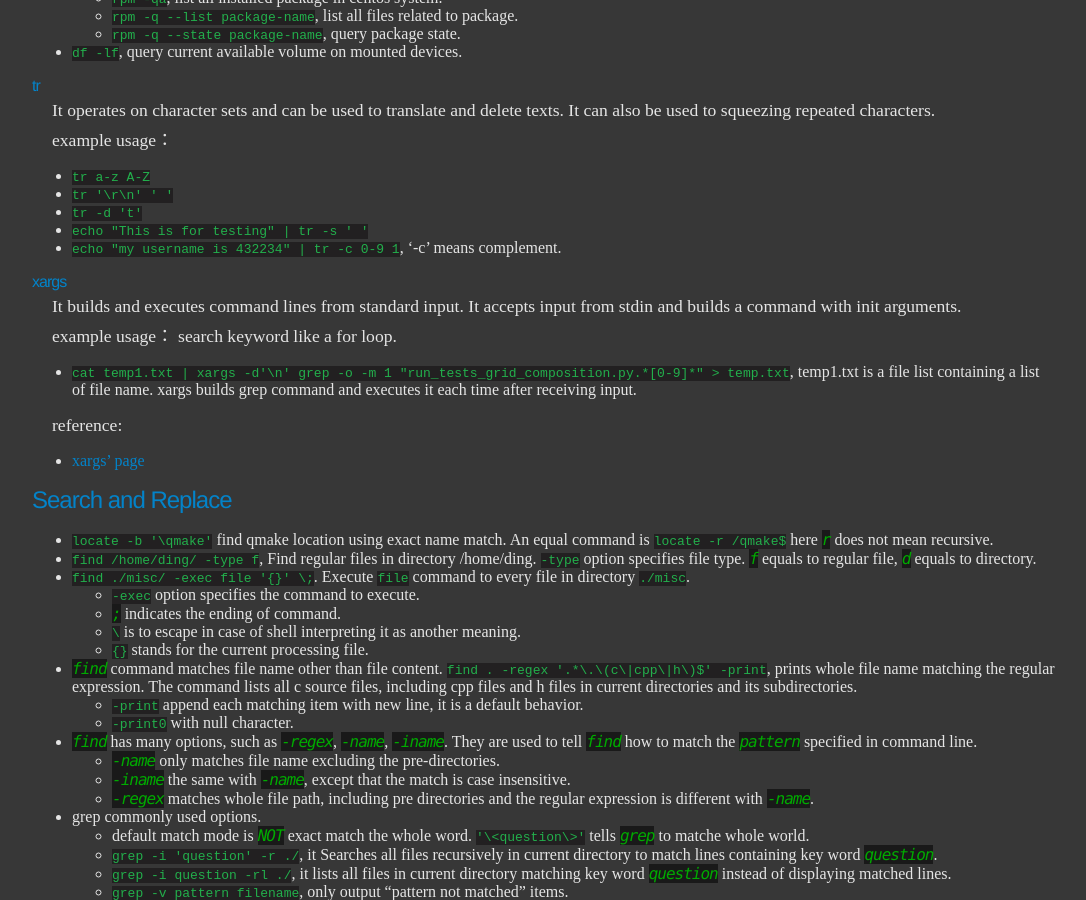
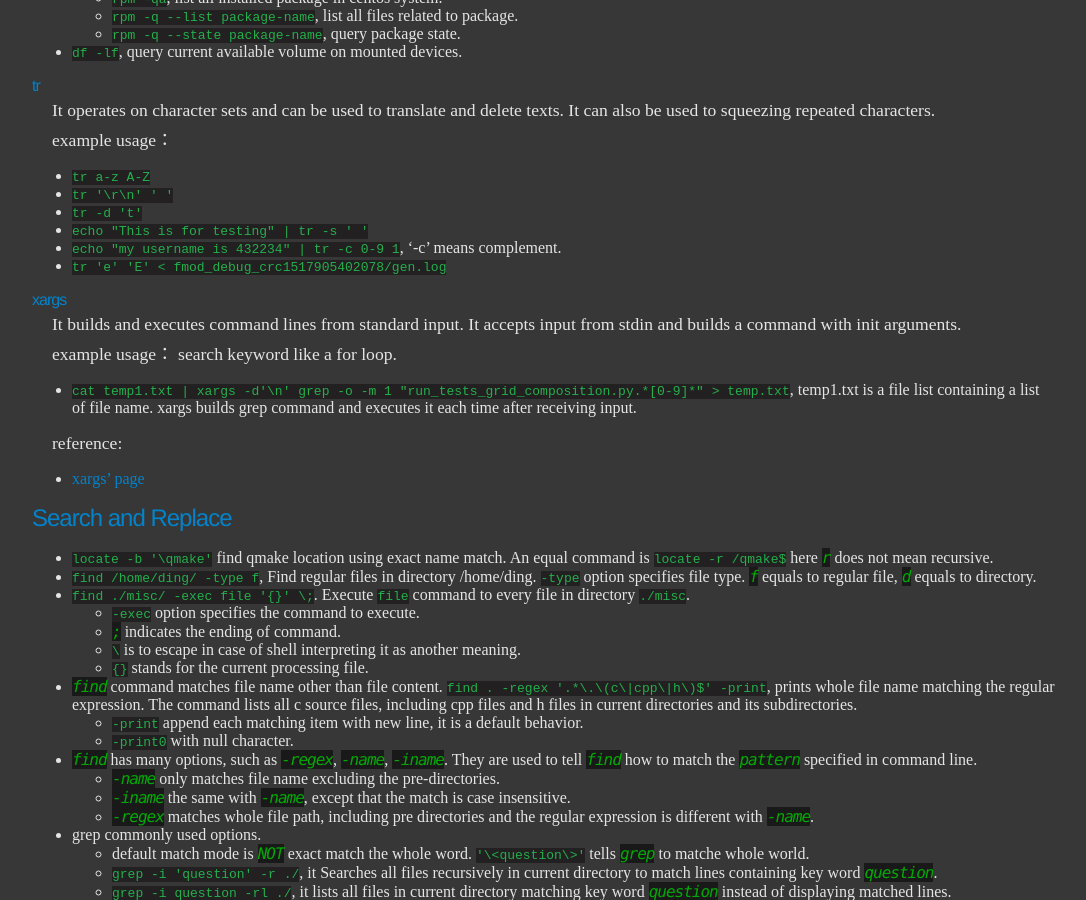
Before and after one commit to ychding11/ychding11.github.io, a Jekyll site: the page built from _posts/2015-03-16-Useful-Linux-Command.md, in a window 1280 px wide and 900 px high, scrolled down 762 px. Shown: the whole window, without its empty margins (96-1182 px from the left). Built offline with Jekyll 4.4.1, drawn with Linux system fonts in a browser that asks for light colours.

Commit message:
add info

```diff
--- a/_posts/2015-03-16-Useful-Linux-Command.md
+++ b/_posts/2015-03-16-Useful-Linux-Command.md
@@ -47,6 +47,7 @@ example usage：
 - `tr -d 't'`
 - `echo "This   is                           for testing" | tr -s ' '`
 - `echo "my username is 432234" | tr -c 0-9 1`, '-c' means complement.
+- `tr 'e' 'E' < fmod_debug_crc1517905402078/gen.log`
 
 ### xargs
 It builds and executes command lines from standard input. It accepts input from stdin and builds a command with init arguments.
```
